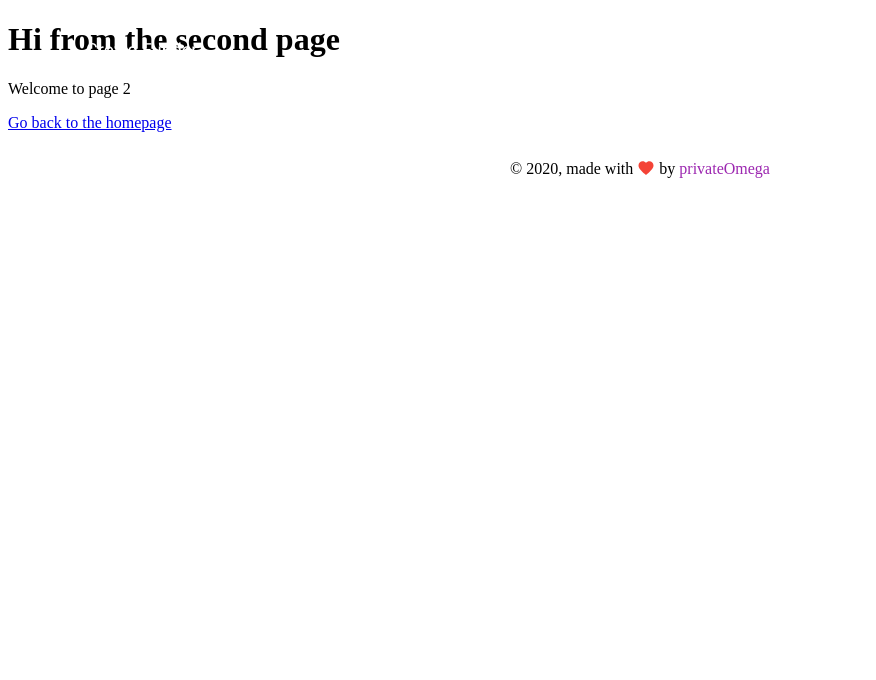
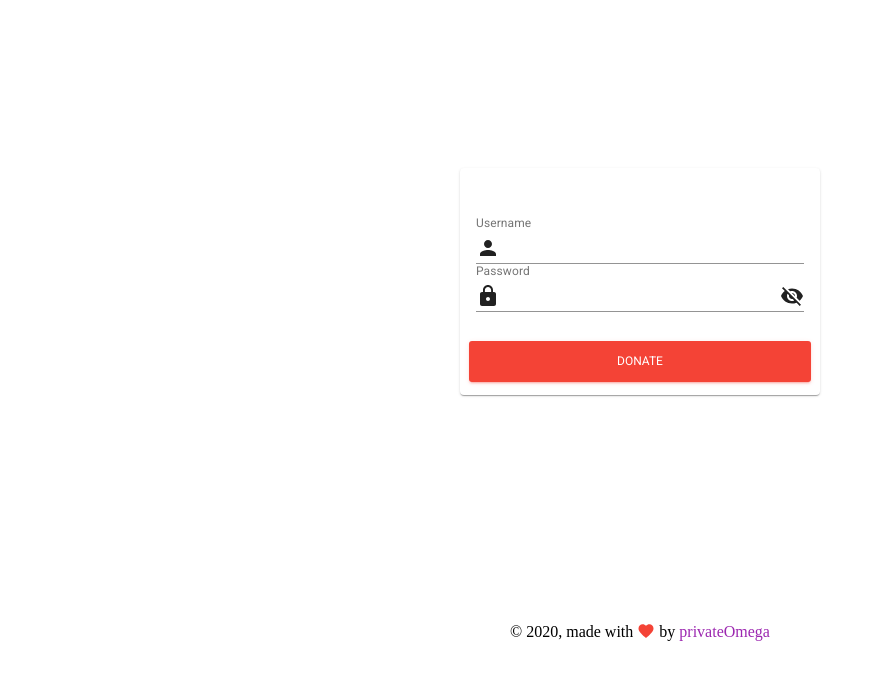
Before and after one commit to privateOmega/crowd-funder, a Gatsby site: page /login in a window 1280 px wide. Shown: the whole page, without its empty margins (0-876 px from the left). Built offline with nearby package versions, Linux system fonts and the light colour scheme; Gatsby itself is replaced by a stand-in of ours.

Commit message:
laid out basic login page design

```diff
--- a/src/components/info-area.js
+++ b/src/components/info-area.js
@@ -7,7 +7,7 @@ import infoAreaStyles from "../styles/info-area"
 
 const useStyles = makeStyles(infoAreaStyles)
 
-function InfoArea({ title, description, Icon, iconColor, vertical }) {
+function InfoArea({ title, description, icon:Icon, iconColor, vertical }) {
   const classes = useStyles()
 
   return (
@@ -39,7 +39,7 @@ InfoArea.defaultProps = {
 }
 
 InfoArea.propTypes = {
-  Icon: PropTypes.object.isRequired,
+  icon: PropTypes.object.isRequired,
   title: PropTypes.string.isRequired,
   description: PropTypes.string.isRequired,
   iconColor: PropTypes.oneOf([
--- a/src/pages/index.js
+++ b/src/pages/index.js
@@ -59,7 +59,7 @@ function IndexPage() {
                   <InfoArea
                     title="Heartrate Sensor"
                     description="Accurate heart rate sensor would alert you in case of rising heart rate and helps you monitor exercise impact."
-                    Icon={Favorite}
+                    icon={Favorite}
                     iconColor="danger"
                     vertical
                   />
@@ -68,7 +68,7 @@ function IndexPage() {
                   <InfoArea
                     title="Sleep monitor"
                     description="Monitors your sleep accurately, so that you can download your data onto a smartphone to analyze sleeping patterns."
-                    Icon={Hotel}
+                    icon={Hotel}
                     iconColor="success"
                     vertical
                   />
@@ -77,7 +77,7 @@ function IndexPage() {
                   <InfoArea
                     title="Integration"
                     description="Keeps you always notified with latest updates on Social media, totally avoiding to take phones out from pockets or purses."
-                    Icon={Announcement}
+                    icon={Announcement}
                     iconColor="info"
                     vertical
                   />
--- a/src/pages/login.js
+++ b/src/pages/login.js
@@ -1,15 +1,92 @@
 import React from "react"
-import { Link } from "gatsby"
+import {
+  makeStyles,
+  Card,
+  CardContent,
+  CardActions,
+  FormControl,
+  Input,
+  InputLabel,
+  InputAdornment,
+  CardHeader,
+} from "@material-ui/core"
+import { Person, Lock, Visibility, VisibilityOff } from "@material-ui/icons"
 
 import SEO from "../components/seo"
+import GridContainer from "../components/grid-container"
+import GridItem from "../components/grid-item"
+import Button from "../components/button"
 
-const LoginPage = () => (
-  <>
-    <SEO title="Page two" />
-    <h1>Hi from the second page</h1>
-    <p>Welcome to page 2</p>
-    <Link to="/">Go back to the homepage</Link>
-  </>
-)
+import loginPageStyles from "../styles/login-page"
+
+const useStyles = makeStyles(loginPageStyles)
+
+function LoginPage() {
+  const classes = useStyles()
+
+  return (
+    <>
+      <SEO title="Login page" />
+      <div className={classes.container}>
+        <GridContainer justify="center">
+          <GridItem xs={12} sm={12} md={4}>
+            <Card>
+              <form className={classes.form}>
+                <CardHeader>
+                  <h4>Login</h4>
+                </CardHeader>
+                <CardContent>
+                  <FormControl fullWidth>
+                    <InputLabel htmlFor="username">Username</InputLabel>
+                    <Input
+                      id="username"
+                      startAdornment={
+                        <InputAdornment position="start">
+                          <Person />
+                        </InputAdornment>
+                      }
+                    />
+                  </FormControl>
+                  <FormControl fullWidth>
+                    <InputLabel htmlFor="password">Password</InputLabel>
+                    <Input
+                      id="password"
+                      type={"password"}
+                      startAdornment={
+                        <InputAdornment position="start">
+                          <Lock />
+                        </InputAdornment>
+                      }
+                      endAdornment={
+                        <InputAdornment position="end">
+                          {/* <IconButton
+                            onClick={handleClickShowPassword}
+                            onMouseDown={handleMouseDownPassword}
+                          >
+                            {values.showPassword ? (
+                              <Visibility />
+                            ) : (
+                              <VisibilityOff />
+                            )}
+                          </IconButton> */}
+                          <VisibilityOff />
+                        </InputAdornment>
+                      }
+                    />
+                  </FormControl>
+                </CardContent>
+                <CardActions>
+                  <Button href="/login" color="danger" fullWidth>
+                    Donate
+                  </Button>
+                </CardActions>
+              </form>
+            </Card>
+          </GridItem>
+        </GridContainer>
+      </div>
+    </>
+  )
+}
 
 export default LoginPage
--- a/src/styles/index-page.js
+++ b/src/styles/index-page.js
@@ -1,6 +1,6 @@
 import { container, title } from "./crowd-funder"
 
-const landingPageStyles = {
+const indexPageStyles = {
   container: {
     zIndex: "12",
     color: "#FFFFFF",
@@ -47,4 +47,4 @@ const landingPageStyles = {
   },
 }
 
-export default landingPageStyles
+export default indexPageStyles
--- /dev/null
+++ b/src/styles/login-page.js
@@ -0,0 +1,14 @@
+import { container } from "./crowd-funder"
+
+const loginPageStyles = {
+  container: {
+    ...container,
+    zIndex: "2",
+    position: "relative",
+    paddingTop: "20vh",
+    color: "#FFFFFF",
+    paddingBottom: "200px",
+  },
+}
+
+export default loginPageStyles
```
